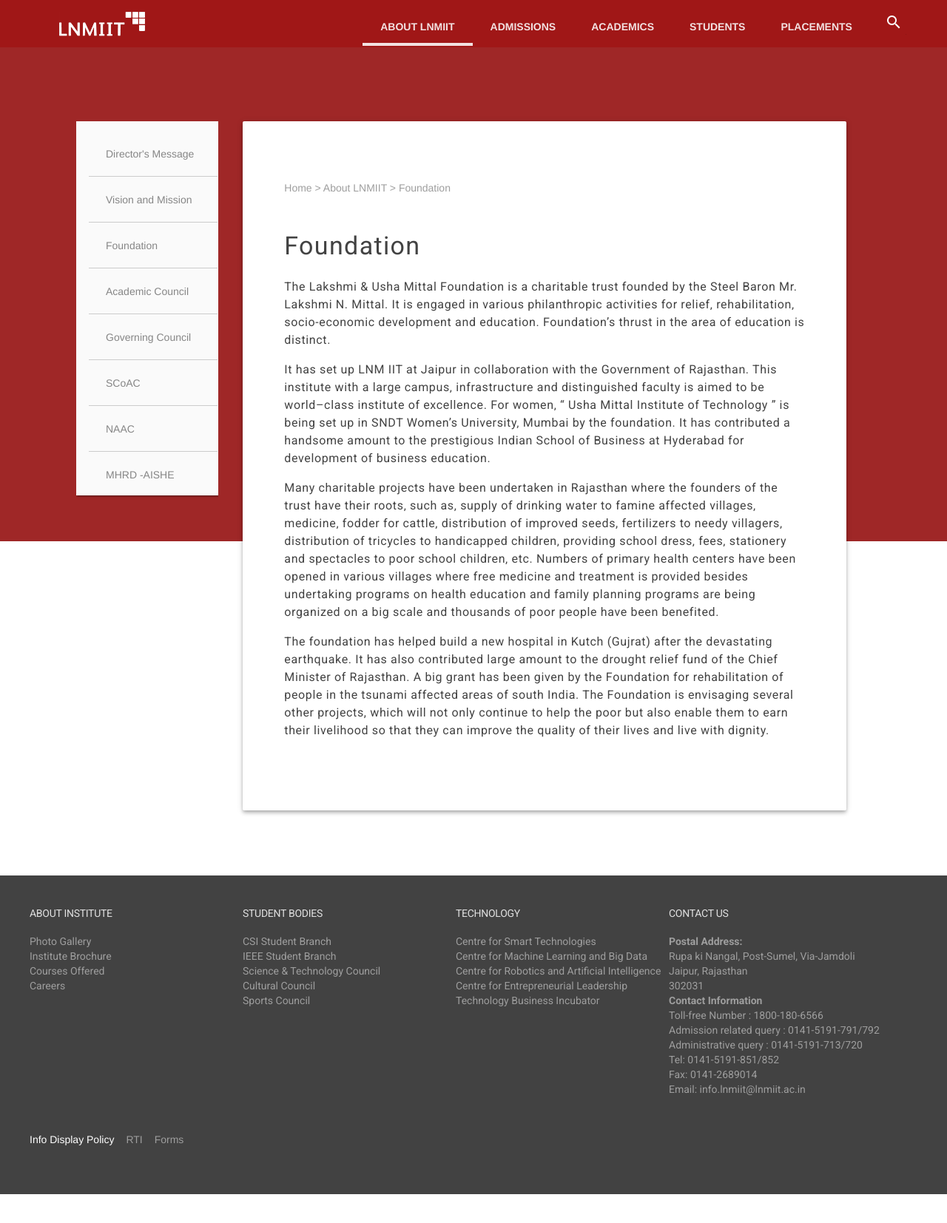
After one commit to RajatGarga/synthesis_mk1, a PHP site: page /about-us/foundation/index.html in a window 1280 px wide. The commit adds this page. Shown: the top 1654 px of the page at 74% size. Run offline with PHP 8.4, Linux system fonts and the light colour scheme; some libraries are stand-ins or nearby versions.

```diff
--- /dev/null
+++ b/about-us/foundation/index.html
@@ -0,0 +1,235 @@
+<html lang="en">
+
+<head>
+    <meta charset="utf-8">
+    <meta http-equiv="X-UA-Compatible" content="IE=edge">
+    <meta name="description" content="The LNM Institute of Information Technology">
+    <meta name="viewport" content="width=device-width, initial-scale=1.0, minimum-scale=1.0">
+    <title>The LNM Institute of Information Technology</title>
+
+    <!-- Page styles -->
+    <link rel="stylesheet" href="https://fonts.googleapis.com/css?family=Roboto:regular,bold,italic,thin,light,bolditalic,black,medium&amp;lang=en">
+    <link rel="stylesheet" href="https://fonts.googleapis.com/icon?family=Material+Icons">
+    <link rel="stylesheet" href="https://maxcdn.bootstrapcdn.com/bootstrap/3.3.6/css/bootstrap.min.css" />
+    <link rel="stylesheet" href="../../css/material.css">
+    <link rel="stylesheet" href="../../styles.css">
+</head>
+
+<body>
+    <div class="mdl-layout mdl-js-layout mdl-layout--fixed-header">
+
+        <div class="mdl-layout__header mdl-layout__header--waterfall">
+            <div class="mdl-layout__header-row">
+                <span class="android-title mdl-layout-title">
+                                          <a href="../../index.php"><img class="android-logo-image" src="../../images/logo-full.png"></a>
+                                        </span>
+                <!-- Add spacer, to align navigation to the right in desktop -->
+                <div class="android-header-spacer mdl-layout-spacer"></div>
+                <div class="android-search-box mdl-textfield mdl-js-textfield mdl-textfield--expandable mdl-textfield--floating-label mdl-textfield--align-right mdl-textfield--full-width">
+                    <label class="mdl-button mdl-js-button mdl-button--icon" for="search-field">
+                                            <i class="material-icons">search</i>
+                                          </label>
+                    <div class="mdl-textfield__expandable-holder">
+                        <input class="mdl-textfield__input" type="text" id="search-field">
+                    </div>
+                </div>
+                <!-- Navigation -->
+                <div class="android-navigation-container">
+                    <nav class="android-navigation mdl-navigation">
+                        <a class="mdl-navigation__link mdl-typography--text-uppercase myactive-header" href="index.html">about lnmiit</a>
+                        <a class="mdl-navigation__link mdl-typography--text-uppercase" href="../../admissions/index.html">admissions</a>
+                        <a class="mdl-navigation__link mdl-typography--text-uppercase" href="../../academics/index.html">academics</a>
+                        <a class="mdl-navigation__link mdl-typography--text-uppercase" href="">students</a>
+                        <a class="mdl-navigation__link mdl-typography--text-uppercase" href="">placements</a>
+                    </nav>
+                </div>
+                <span class="android-mobile-title mdl-layout-title">
+                            <a href="../../index.php"><img class="android-logo-image" src="../../images/logo-full.png"></a>
+                                        </span>
+            </div>
+        </div>
+
+        <div class="android-drawer mdl-layout__drawer" style="z-index:9;">
+            <nav class="mdl-navigation">
+                <span class="mdl-navigation__link"><a href="../index.html" style="color: #C34A4C !important;">About LNMIIT</span>
+                <a class="mdl-navigation__link" href="../index.html">Director's Message</a>
+                <a class="mdl-navigation__link" href="../vision/index.html">Vision and Mission</a>
+                <a class="mdl-navigation__link" href="">Foundation</a>
+                <a class="mdl-navigation__link" href="">Academic Council</a>
+                <a class="mdl-navigation__link" href="">Governing Council</a>
+                <a class="mdl-navigation__link" href="">SCoAC</a>
+                <a class="mdl-navigation__link" href="">NAAC</a>
+                <a class="mdl-navigation__link" href="">MHRD -AISHE</a>
+                <div class="android-drawer-separator"></div>
+                <span class="mdl-navigation__link"><a href="../../admissions/index.html" style="color: #C34A4C !important;">Admissions</a></span>
+
+                <div class="android-drawer-separator"></div>
+                <span class="mdl-navigation__link"><a href="../../academics/index.html" style="color: #C34A4C !important;">Academics</a></span>
+
+                <div class="android-drawer-separator"></div>
+                <span class="mdl-navigation__link" href="">Students</span>
+                <div class="android-drawer-separator"></div>
+                <span class="mdl-navigation__link" href="">Placements</span>
+            </nav>
+        </div>
+        <div class="android-content mdl-layout__content">
+            <a name="top"></a>
+
+            <div class="demo-ribbon"></div>
+            <main class="demo-main mdl-layout__content">
+                <div class="demo-container mdl-grid">
+                    <div class="mdl-cell mdl-cell--2-col mdl-cell--hide-tablet mdl-cell--hide-phone mysidebar">
+                        <div class="mdl-layout mdl-layout--fixed-drawer">
+                            <div class="mdl-layout__drawer" style="height:auto;">
+                                <nav class="mdl-navigation">
+                                    <a class="mdl-navigation__link header-text" href="../index.html">Director's Message</a>
+                                    <hr
+                                        style="margin: 2px 20% 2px 7%;">
+                                        <a class="mdl-navigation__link header-text" href="../vision/index.html">Vision and Mission</a>
+                                        <hr
+                                            style="margin: 2px 20% 2px 7%;">
+                                            <a class="mdl-navigation__link header-text" href="index.html">Foundation</a>
+                                            <hr
+                                                style="margin: 2px 20% 2px 7%;">
+                                                <a class="mdl-navigation__link header-text" href="">Academic Council</a>
+                                                <hr
+                                                    style="margin: 2px 20% 2px 7%;">
+                                                    <a class="mdl-navigation__link header-text" href="">Governing Council</a>
+                                                    <hr
+                                                        style="margin: 2px 20% 2px 7%;">
+                                                        <a class="mdl-navigation__link header-text" href="">SCoAC</a>
+                                                        <hr
+                                                            style="margin: 2px 20% 2px 7%;">
+                                                            <a class="mdl-navigation__link header-text" href="">NAAC</a>
+                                                            <hr
+                                                                style="margin: 2px 20% 2px 7%;">
+                                                                <a class="mdl-navigation__link header-text" href="">MHRD -AISHE</a>
+                                </nav>
+                            </div>
+                            <main class="mdl-layout__content">
+                            </main>
+                        </div>
+                    </div>
+                    <div class="demo-content mdl-color--white mdl-shadow--4dp content mdl-color-text--grey-800 mdl-cell mdl-cell--8-col">
+                        <div class="demo-crumbs mdl-color-text--grey-500">
+                            Home &gt; About LNMIIT &gt; Foundation
+                        </div>
+                        <h3 class="myheading">Foundation</h3>
+                        <p class="myarticle">
+                            The Lakshmi & Usha Mittal Foundation is a charitable trust founded by the Steel Baron Mr. Lakshmi N. Mittal. It is engaged
+                            in various philanthropic activities for relief‚ rehabilitation‚ socio-economic development and
+                            education. Foundation’s thrust in the area of education is distinct.
+                        </p>
+                        <p class="myarticle">
+                            It has set up LNM IIT at Jaipur in collaboration with the Government of Rajasthan. This institute with a large campus‚ infrastructure
+                            and distinguished faculty is aimed to be world–class institute of excellence. For women‚ “ Usha
+                            Mittal Institute of Technology ” is being set up in SNDT Women’s University‚ Mumbai by the foundation.
+                            It has contributed a handsome amount to the prestigious Indian School of Business at Hyderabad
+                            for development of business education.
+                        </p>
+                        <p class="myarticle">
+                            Many charitable projects have been undertaken in Rajasthan where the founders of the trust have their roots‚ such as‚ supply
+                            of drinking water to famine affected villages‚ medicine‚ fodder for cattle‚ distribution of improved
+                            seeds, fertilizers to needy villagers‚ distribution of tricycles to handicapped children‚ providing
+                            school dress‚ fees‚ stationery and spectacles to poor school children‚ etc. Numbers of primary
+                            health centers have been opened in various villages where free medicine and treatment is provided
+                            besides undertaking programs on health education and family planning programs are being organized
+                            on a big scale and thousands of poor people have been benefited.
+                        </p>
+                        <p class="myarticle">
+                            The foundation has helped build a new hospital in Kutch (Gujrat) after the devastating earthquake. It has also contributed
+                            large amount to the drought relief fund of the Chief Minister of Rajasthan. A big grant has been
+                            given by the Foundation for rehabilitation of people in the tsunami affected areas of south India.
+                            The Foundation is envisaging several other projects, which will not only continue to help the
+                            poor but also enable them to earn their livelihood so that they can improve the quality of their
+                            lives and live with dignity.
+                        </p>
+                    </div>
+                </div>
+
+                <footer class="mdl-mega-footer">
+                    <div class="mdl-mega-footer__middle-section">
+
+                        <div class="mdl-mega-footer__drop-down-section">
+                            <h1 class="mdl-mega-footer__heading">ABOUT INSTITUTE</h1>
+                            <ul class="mdl-mega-footer__link-list myarticle">
+                                <li><a href="#">Photo Gallery</a></li>
+                                <li><a href="#">Institute Brochure</a></li>
+                                <li><a href="https://www.lnmiit.ac.in/Course%20Offered/Courses_Offered.html">Courses Offered</a></li>
+                                <li><a href="#">Careers</a></li>
+                            </ul>
+                        </div>
+
+                        <div class="mdl-mega-footer__drop-down-section">
+                            <h1 class="mdl-mega-footer__heading">STUDENT BODIES</h1>
+                            <ul class="mdl-mega-footer__link-list myarticle">
+                                <li><a href="#">CSI Student Branch</a></li>
+                                <li><a href="#">IEEE Student Branch</a></li>
+                                <li><a href="#">Science & Technology Council</a></li>
+                                <li><a href="#">Cultural Council</a></li>
+                                <li><a href="#">Sports Council</a></li>
+                            </ul>
+                        </div>
+
+
+                        <div class="mdl-mega-footer__drop-down-section">
+                            <input class="mdl-mega-footer__heading-checkbox" type="checkbox" checked>
+                            <h1 class="mdl-mega-footer__heading">TECHNOLOGY</h1>
+                            <ul class="mdl-mega-footer__link-list myarticle">
+                                <li><a href="#">Centre for Smart Technologies</a></li>
+                                <li><a href="#">Centre for Machine Learning and Big Data</a></li>
+                                <li><a href="#">Centre for Robotics and Artificial Intelligence</a></li>
+                                <li><a href="#">Centre for Entrepreneurial Leadership</a></li>
+                                <li><a href="#">Technology Business Incubator</a></li>
+                            </ul>
+                        </div>
+
+                        <div class="mdl-mega-footer__drop-down-section">
+                            <h1 class="mdl-mega-footer__heading">CONTACT US</h1>
+                            <ul class="mdl-mega-footer__link-list myarticle">
+                                <li>
+                                    <b>Postal Address:</b><br>Rupa ki Nangal, Post-Sumel, Via-Jamdoli<br>Jaipur, Rajasthan<br>302031
+                                </li>
+                                <li>
+                                    <b>Contact Information</b>
+                                </li>
+                                <li>
+                                    Toll-free Number : 1800-180-6566
+                                </li>
+                                <li>
+                                    Admission related query : 0141-5191-791/792
+                                </li>
+                                <li>
+                                    Administrative query : 0141-5191-713/720
+                                </li>
+                                <li>
+                                    Tel: 0141-5191-851/852<br> Fax: 0141-2689014<br> Email: info.lnmiit@lnmiit.ac.in
+                                </li>
+                            </ul>
+                        </div>
+
+                    </div>
+
+                    <div class="mdl-mega-footer__bottom-section">
+                        <div class="mdl-logo">Info Display Policy</div>
+                        <ul class="mdl-mega-footer__link-list">
+                            <li><a href="#">RTI</a></li>
+                            <li><a href="#">Forms</a></li>
+                        </ul>
+                    </div>
+
+                </footer>
+
+
+
+                <script src="https://ajax.googleapis.com/ajax/libs/jquery/1.11.3/jquery.min.js"></script>
+                <script src="http://maxcdn.bootstrapcdn.com/bootstrap/3.3.5/js/bootstrap.min.js"></script>
+                <script src="https://code.getmdl.io/1.3.0/material.min.js"></script>
+                <script src="../scripts/jquery.min.js" type="text/javascript"></script>
+                <script type="text/javascript" src=",./scripts/jquery.easing.min.js"></script>
+                <script type="text/javascript" src="../scripts/jquery.easy-ticker.min.js"></script>
+        </div>
+        </main>
+</body>
+
+</html>
--- a/academics/index.html
+++ b/academics/index.html
@@ -21,7 +21,7 @@
             <div class="mdl-layout__header mdl-layout__header--waterfall">
               <div class="mdl-layout__header-row">
                 <span class="android-title mdl-layout-title">
-                                  <a href="../index.html"><img class="android-logo-image" src="../images/logo-full.png"></a>
+                                  <a href="../index.php"><img class="android-logo-image" src="../images/logo-full.png"></a>
                                 </span>
                 <!-- Add spacer, to align navigation to the right in desktop -->
                 <div class="android-header-spacer mdl-layout-spacer"></div>
@@ -44,7 +44,7 @@
                   </nav>
                 </div>
                 <span class="android-mobile-title mdl-layout-title">
-                    <a href="../index.html"><img class="android-logo-image" src="../images/logo-full.png"></a>
+                    <a href="../index.php"><img class="android-logo-image" src="../images/logo-full.png"></a>
                                 </span>
               </div>
             </div>
--- a/admissions/index.html
+++ b/admissions/index.html
@@ -24,7 +24,7 @@
             <div class="mdl-layout__header mdl-layout__header--waterfall">
               <div class="mdl-layout__header-row">
                 <span class="android-title mdl-layout-title">
-                                  <a href="../index.html"><img class="android-logo-image" src="../images/logo-full.png"></a>
+                                  <a href="../index.php"><img class="android-logo-image" src="../images/logo-full.png"></a>
                                 </span>
                 <!-- Add spacer, to align navigation to the right in desktop -->
                 <div class="android-header-spacer mdl-layout-spacer"></div>
@@ -47,7 +47,7 @@
                   </nav>
                 </div>
                 <span class="android-mobile-title mdl-layout-title">
-                    <a href="../index.html"><img class="android-logo-image" src="../images/logo-full.png"></a>
+                    <a href="../index.php"><img class="android-logo-image" src="../images/logo-full.png"></a>
                                 </span>
               </div>
             </div>
--- /dev/null
+++ b/events.txt
@@ -0,0 +1,6 @@
+3 March 2017 : 5 March 2017 E-Fest Asia Pacific
+14 June 2017 : 19 June 2017 4 weeks summer internship cum training on VLSI
+5 June 2017 : 7 June 2017 VLSI Circuit Design using Cadence EDA Tools
+test 3 : event description
+test 4 : event description
+test 5 : event description
--- /dev/null
+++ b/research.txt
@@ -0,0 +1,5 @@
+S. Mishra, J. Singha, R.H. Laskar : Vision based hand gesture recognition of alphabets, numbers, arithmetic operators and ASCII characters in order to develop a virtual text-entry interface system. -Neural Computing and Applications (Springer)
+Ravi Gorthi, N. Parameshwaran : Gap Analysis in Concept Understanding -21st International Conference of Austrailian Association for Engineering Education
+Ankita Sharma, Preety Singh : A comparative study of frequency domain based approaches for image tamper detection. -TENCON 2015
+test 1: desc
+test 2: desc
```
Also changed, not shown: about-us/index.html (+8 -8 lines), about-us/vision/index.html (added, +223 -0 lines), index.php (renamed from index.html, +51 -132 lines), notices.txt (added, +9 -0 lines).
